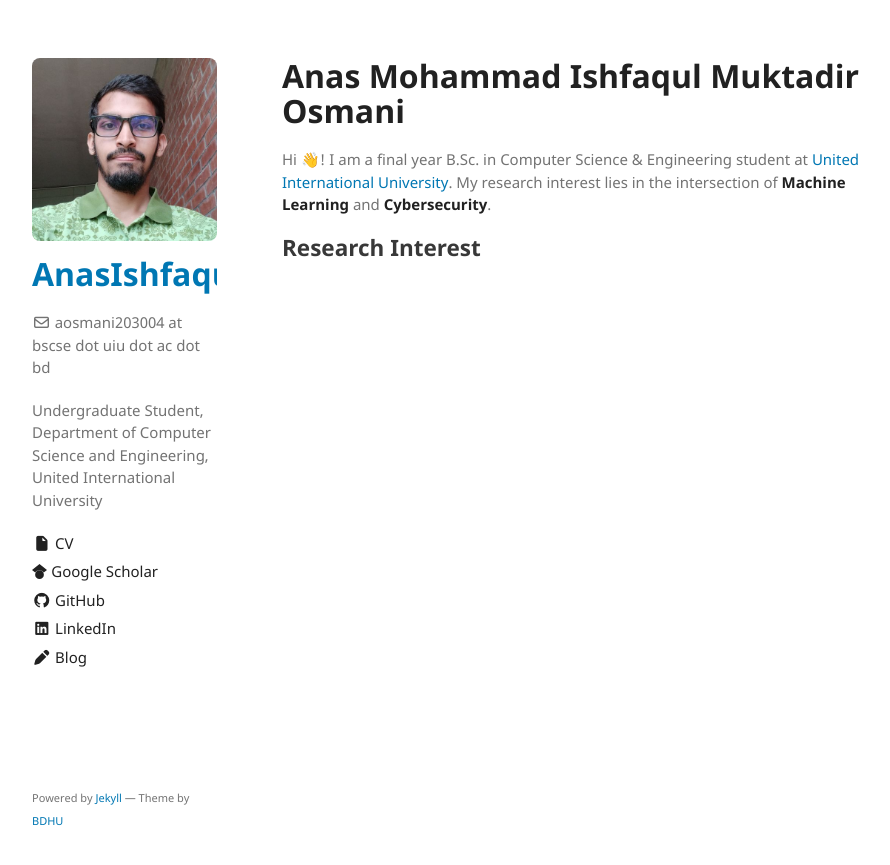
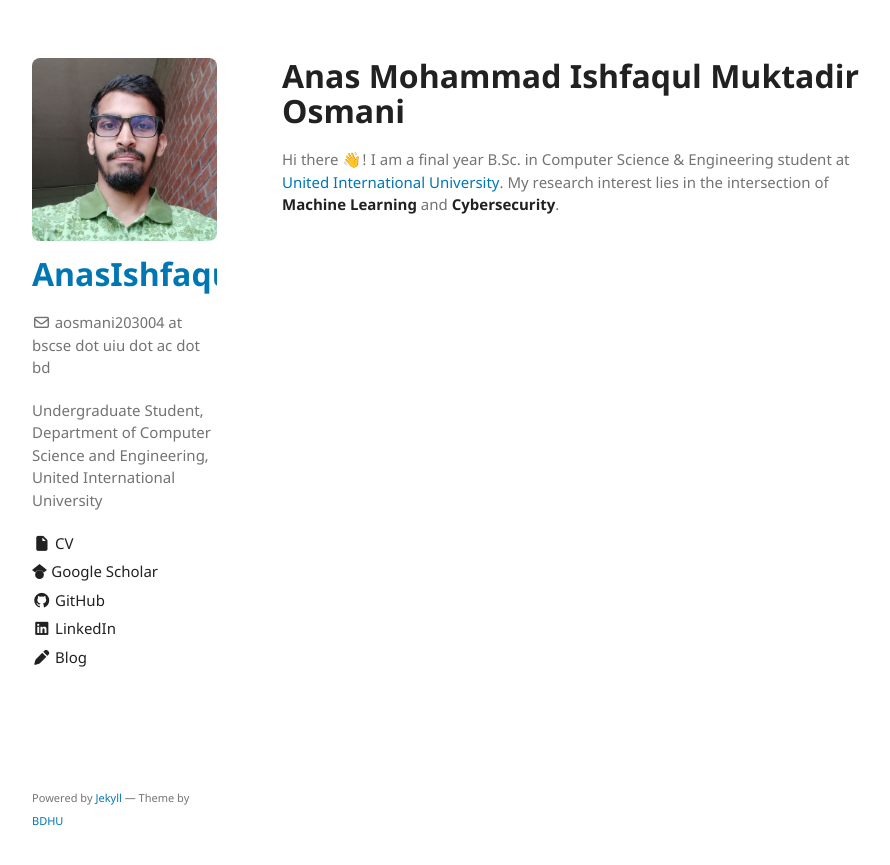
Before and after one commit to AnasIshfaque/AnasIshfaque.github.io, a Jekyll site: the page built from index.md, in a window 1280 px wide. Shown: the top 865 px of the page, without its empty margins (178-1068 px from the left). Built offline with Jekyll 4.4.1, drawn with Linux system fonts in a browser that asks for light colours; our own code applies the rules of GitHub Pages for plain Markdown files.

Commit message:
removed empty header

```diff
--- a/index.md
+++ b/index.md
@@ -4,9 +4,9 @@ layout: default
 
 # Anas Mohammad Ishfaqul Muktadir Osmani
 
-Hi 👋! I am a final year B.Sc. in Computer Science & Engineering student at [United International University](https://www.uiu.ac.bd/). My research interest lies in the intersection of **Machine Learning** and **Cybersecurity**.
+Hi there 👋! I am a final year B.Sc. in Computer Science & Engineering student at [United International University](https://www.uiu.ac.bd/). My research interest lies in the intersection of **Machine Learning** and **Cybersecurity**.
 
-## Research Interest
+<!-- ## Publications -->
 
 <!-- Text can be **bold**, _italic_, or ~~strikethrough~~.
 
```
